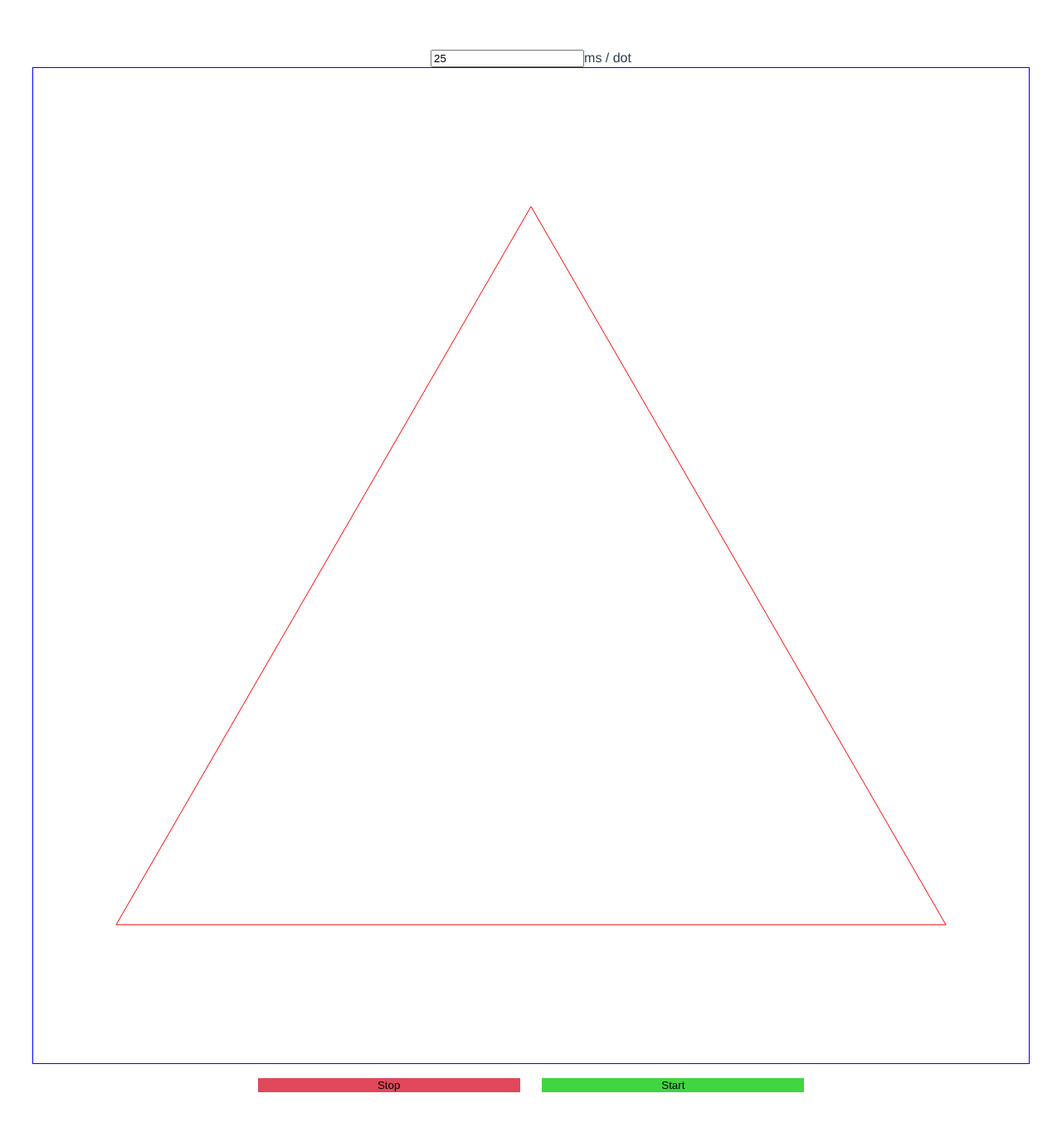
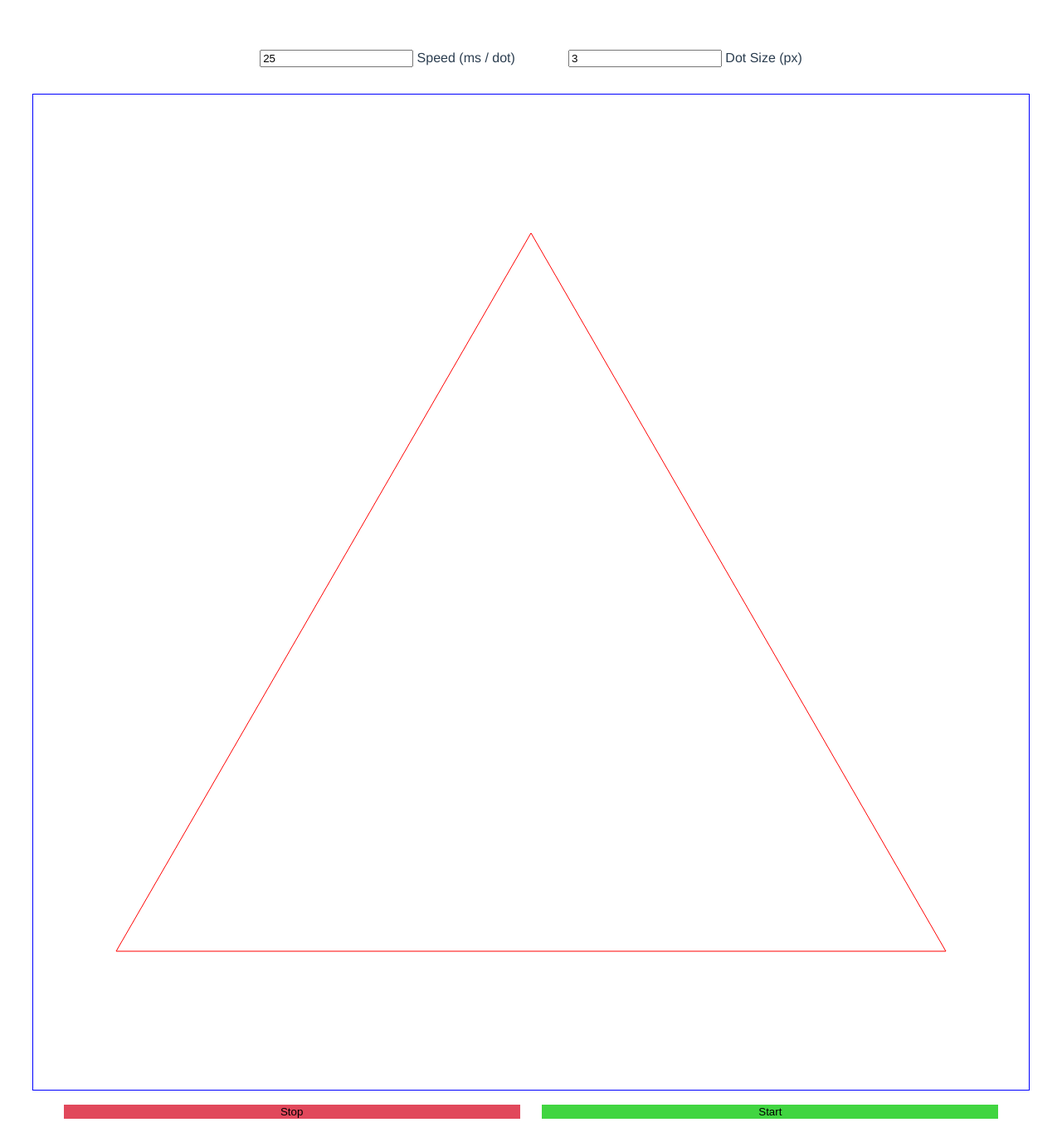
Before and after one commit to Brandon-Reichman/sierpinski, a Vue app: page / in a window 1280 px wide. Shown: the whole page at 83% size. Before the commit the page ends 1339 px from the top, so only its background shows below. Built offline with nearby package versions, Linux system fonts and the light colour scheme.

Commit message:
create form to change size of dots

```diff
--- a/src/components/SierpinskiTriangle.vue
+++ b/src/components/SierpinskiTriangle.vue
@@ -1,8 +1,11 @@
 <template>
     <div class="wrapper">
-        <form @submit.prevent="" @change="handleChange">
+        <form class="param-form" @submit.prevent="" @change="handleChange">
             <input type="number" v-model="delay" />
-            <label>ms / dot</label>
+            <label> Speed (ms / dot)</label>
+            <span class="form-space"></span>
+            <input type="number" v-model="size" />
+            <label> Dot Size (px)</label>
         </form>
         <canvas style="border:solid 1px blue;" id="triangle" width="1200" height="1200"></canvas>
     </div>
@@ -21,6 +24,7 @@ export default {
     methods: {
         handleChange() {
             sierpinski.delay = this.delay;
+            sierpinski.size = this.size;
         },
         async buttonClick(type) {
             let canvas = document.querySelector("#triangle");
@@ -47,6 +51,7 @@ export default {
     data() {
         return {
             delay: sierpinski.delay,
+            size: sierpinski.size,
         }
     }
 }
@@ -55,8 +60,9 @@ export default {
 <style scoped>
     .button{
         border:none;
-        width:25%;
         margin:1em;
+        width:100%;
+        max-width:550px;
     }
     .start-button{
         background-color: #41d541;
@@ -64,4 +70,10 @@ export default {
     .stop-button{
         background-color: #e1485b;
     }
+    .form-space{
+        margin-inline:2em;
+    }
+    .param-form{
+        margin-block:2em;
+    }
 </style>
--- a/src/service/sierpinski.js
+++ b/src/service/sierpinski.js
@@ -4,6 +4,7 @@ let h = side * (Math.sqrt(3)/2);
 let delay = 25;
 let stop = true;
 let lastPoint = null;
+let size = 3;
 
 const coordinates = {
 	a: { x: 0, y: - h / 2 },
@@ -30,7 +31,7 @@ const sierpinski = {
 	},
 	drawPoint (ctx) {
 		let newPoint = this.getNewPoint();
-		ctx.fillRect(newPoint.x, newPoint.y,3,3);
+		ctx.fillRect(newPoint.x, newPoint.y,this.size,this.size);
 		this.lastPoint = newPoint;
 	},
 	async drawMidPoint(ctx, point) {
@@ -40,7 +41,7 @@ const sierpinski = {
 			y: (randC.y + point.y) / 2,
 		}
 		if(!this.stop){
-			ctx.fillRect(newPoint.x, newPoint.y, 3, 3);
+			ctx.fillRect(newPoint.x, newPoint.y, this.size, this.size);
 			this.lastPoint = newPoint;
 			await this.sleep();
 			await this.drawMidPoint(ctx, newPoint);
@@ -95,6 +96,7 @@ const sierpinski = {
 	delay,
 	stop,
 	lastPoint,
+	size,
 }
 
 export default sierpinski;
```
